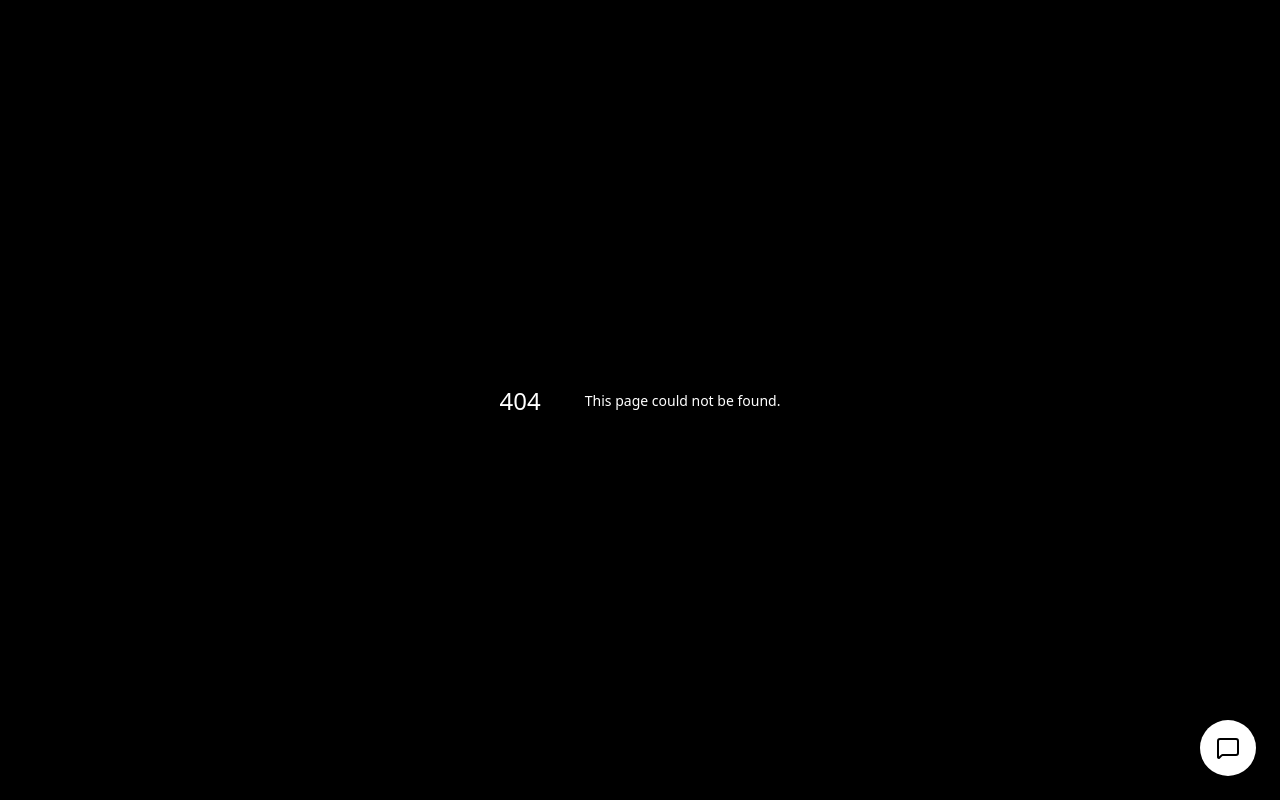
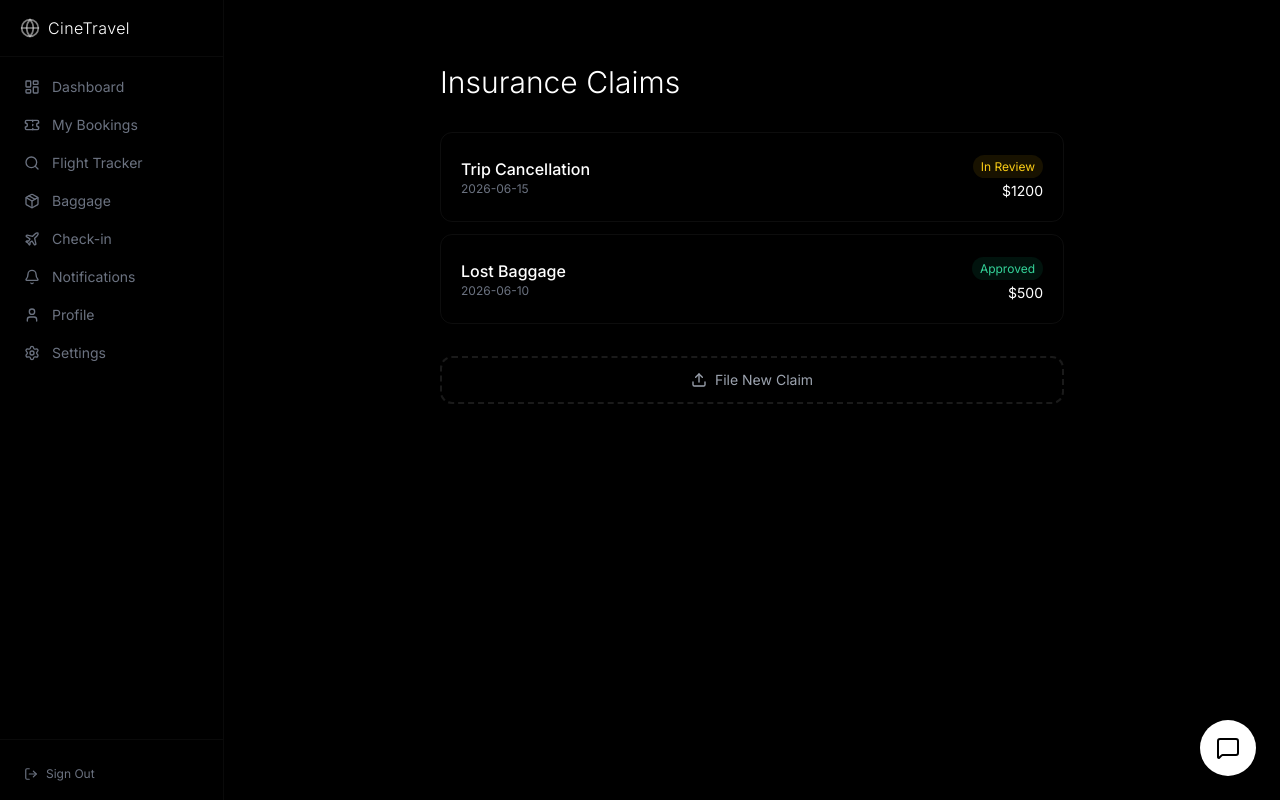
Before and after one commit to Dialo-clouds/CINE-TRAVEL, a Next.js app: page /customer/claims in a window 1280 px wide. Before the commit this address had no page. Built offline with nearby package versions, Linux system fonts and the light colour scheme.

Commit message:
25: Self-service rebooking + insurance claims tracker

```diff
--- /dev/null
+++ b/src/app/customer/claims/page.tsx
@@ -0,0 +1,34 @@
+"use client";
+
+import { useState } from "react";
+import { motion } from "framer-motion";
+import { FileText, Upload, Clock, Check, ArrowRight } from "lucide-react";
+
+const claims = [
+  { id: 1, type: "Trip Cancellation", date: "2026-06-15", status: "In Review", amount: 1200 },
+  { id: 2, type: "Lost Baggage", date: "2026-06-10", status: "Approved", amount: 500 },
+];
+
+export default function ClaimsPage() {
+  return (
+    <div className="min-h-screen bg-black text-white">
+      <div className="max-w-2xl mx-auto px-6 py-16">
+        <motion.div initial={{ opacity: 0, y: 20 }} animate={{ opacity: 1, y: 0 }}>
+          <h1 className="text-3xl font-light mb-8">Insurance Claims</h1>
+          <div className="space-y-3 mb-8">
+            {claims.map(c => (
+              <div key={c.id} className="p-5 rounded-xl border border-white/5 flex items-center justify-between">
+                <div><p className="font-medium">{c.type}</p><p className="text-xs text-gray-500">{c.date}</p></div>
+                <div className="text-right">
+                  <span className={`text-xs px-2 py-1 rounded-full ${c.status === "Approved" ? "bg-emerald-500/10 text-emerald-400" : "bg-yellow-500/10 text-yellow-400"}`}>{c.status}</span>
+                  <p className="text-sm mt-1">${c.amount}</p>
+                </div>
+              </div>
+            ))}
+          </div>
+          <button className="w-full h-12 rounded-xl border-2 border-dashed border-white/10 text-gray-400 hover:text-white hover:border-white/20 text-sm flex items-center justify-center gap-2"><Upload className="w-4 h-4" /> File New Claim</button>
+        </motion.div>
+      </div>
+    </div>
+  );
+}
--- /dev/null
+++ b/src/app/customer/rebook/page.tsx
@@ -0,0 +1,38 @@
+"use client";
+
+import { useState } from "react";
+import { motion } from "framer-motion";
+import { RefreshCw, Search, ArrowRight, AlertCircle } from "lucide-react";
+
+export default function RebookPage() {
+  const [bookingRef, setBookingRef] = useState("");
+  const [found, setFound] = useState(false);
+
+  return (
+    <div className="min-h-screen bg-black text-white">
+      <div className="max-w-md mx-auto px-6 py-16">
+        <motion.div initial={{ opacity: 0, y: 20 }} animate={{ opacity: 1, y: 0 }}>
+          <div className="text-center mb-10">
+            <RefreshCw className="w-12 h-12 text-blue-400 mx-auto mb-4" />
+            <h1 className="text-3xl font-light">Self-Service Rebooking</h1>
+            <p className="text-gray-500 mt-2">Automatically rebook cancelled or delayed flights.</p>
+          </div>
+          <div className="space-y-4">
+            <input type="text" value={bookingRef} onChange={(e) => setBookingRef(e.target.value)} placeholder="Booking Reference" className="w-full h-12 rounded-xl bg-white/5 border border-white/10 px-4 text-white uppercase placeholder:text-gray-600 focus:outline-none" />
+            <button onClick={() => setFound(true)} className="w-full h-12 rounded-xl bg-white text-black font-medium hover:bg-gray-200 flex items-center justify-center gap-2"><Search className="w-4 h-4" /> Find Booking</button>
+            {found && (
+              <motion.div initial={{ opacity: 0 }} animate={{ opacity: 1 }} className="p-6 rounded-2xl border border-white/5 space-y-3">
+                <div className="flex items-center gap-2 text-amber-400"><AlertCircle className="w-4 h-4" /><span className="text-sm">Your flight has been delayed by 2 hours</span></div>
+                <p className="text-sm text-gray-400">Alternative flights available:</p>
+                {["AR1826 - 10:30 AM ($0 change fee)", "LA4454 - 11:45 AM ($0 change fee)", "AR1830 - 2:15 PM ($0 change fee)"].map(f => (
+                  <button key={f} className="w-full p-3 rounded-lg border border-white/5 text-left text-sm hover:border-white/10 transition-all">{f}</button>
+                ))}
+                <button className="w-full h-10 rounded-xl bg-white text-black text-sm font-medium flex items-center justify-center gap-2">Confirm Rebook <ArrowRight className="w-4 h-4" /></button>
+              </motion.div>
+            )}
+          </div>
+        </motion.div>
+      </div>
+    </div>
+  );
+}
```
